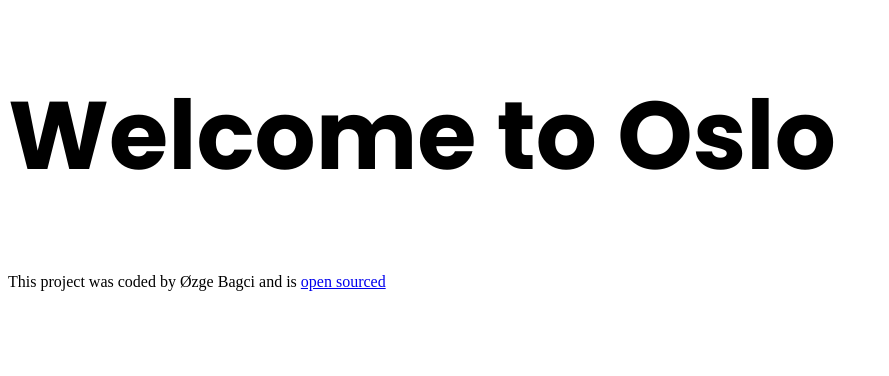
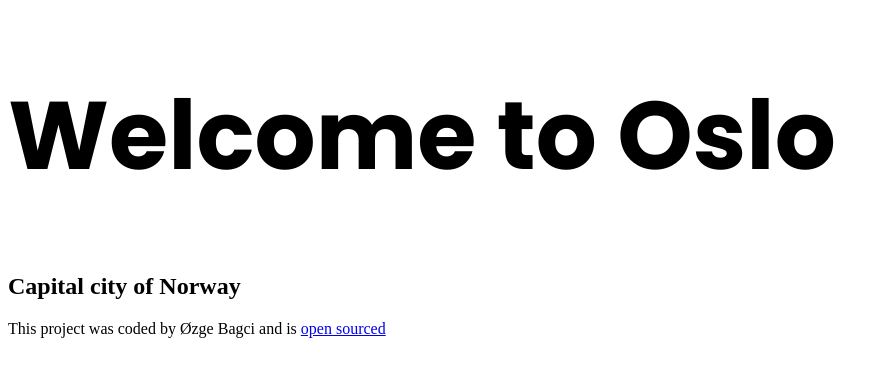
Before and after one commit to OzgeBagci/Oslo-travel-project, a plain HTML site: page index.html in a window 1280 px wide. Shown: the whole page, without its empty margins (0-889 px from the left). Drawn offline with Linux system fonts and the light colour scheme.

Commit message:
Added subtitle to homepage

```diff
--- a/index.html
+++ b/index.html
@@ -14,6 +14,7 @@
   </head>
   <body>
     <h1>Welcome to Oslo</h1>
+    <h2>Capital city of Norway</h2>
     <footer>
       This project was coded by Øzge Bagci and is
       <a
```
